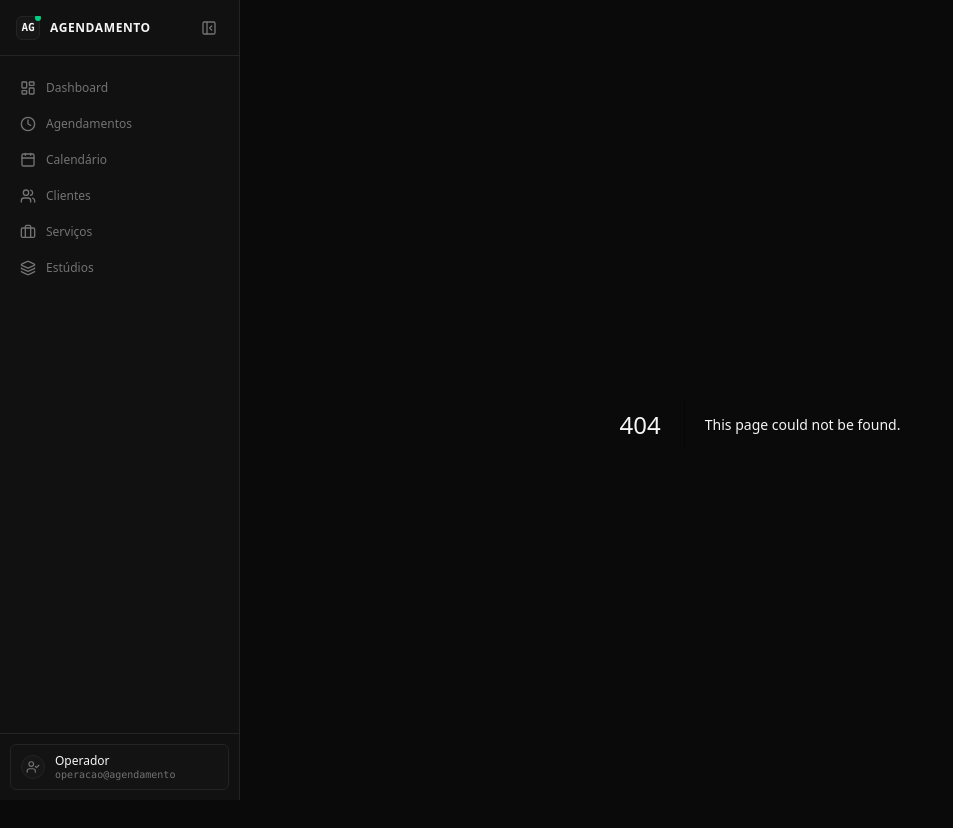
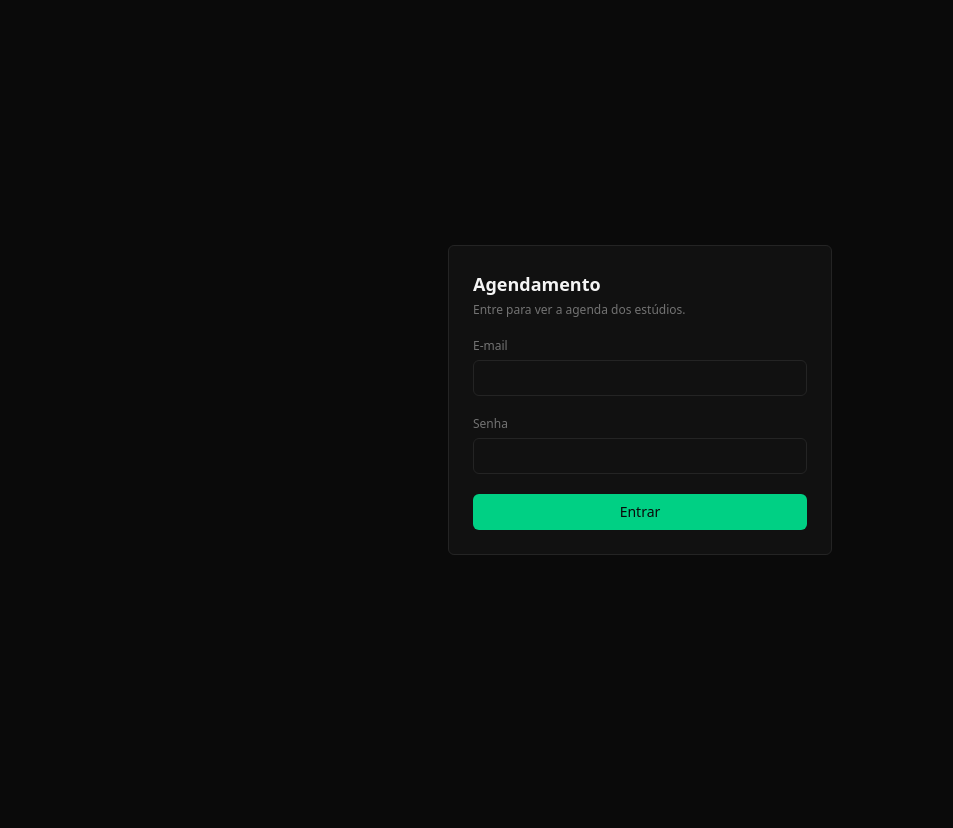
Before and after one commit to ericksantanadasilva/agendamento, a Next.js app in the folder frontend/: page /login in a window 1280 px wide. Before the commit this address had no page. Shown: the top 828 px of the page, without its empty margins (0-953 px from the left). After the commit the page ends 800 px from the top, so only its background shows below. Built offline with nearby package versions, Linux system fonts and the light colour scheme; no server answers.

Commit message:
feat(frontend): adiciona tela de login

```diff
--- /dev/null
+++ b/frontend/app/login/page.tsx
@@ -0,0 +1,86 @@
+"use client";
+
+import * as React from "react";
+import { useRouter } from "next/navigation";
+import { Button } from "@/components/ui/button";
+import { Input } from "@/components/ui/input";
+import { ApiError, apiClient } from "@/lib/api";
+import { setToken } from "@/lib/auth-storage";
+
+interface LoginResponse {
+    acess_token: string;
+}
+
+export default function LoginPage() {
+    const router = useRouter();
+    const [email, setEmail] = React.useState('');
+    const [password, setPassword] = React.useState('');
+    const [error, setError] = React.useState<string | null>(null);
+    const [loading, setLoading] = React.useState(false);
+
+    async function handleSubmit(event: React.FormEvent<HTMLFormElement>) {
+        event.preventDefault();
+        setError(null);
+        setLoading(true);
+
+        try {
+            const data = await apiClient<LoginResponse>('/auth/login', {
+                method: 'POST',
+                body: JSON.stringify({ email, password }),
+            });
+            setToken(data.acess_token);
+            router.replace('/');
+        } catch (err) {
+            if (err instanceof ApiError) {
+                setError(err.message)
+            } else {
+                setError('Não foi possível conectar ao servidor.');
+            }
+        } finally {
+            setLoading(false);
+        }
+    }
+
+    return (
+        <main className="flex min-h-screen items-center justify-center p-4">
+            <form
+             onSubmit={handleSubmit}
+             className="w-full max-w-sm space-y-5 rounded-[var(--radius)] border border-border bg-card p-6"
+            >
+                <div className="space-y-1">
+                    <h1 className="text-lg font-semibold">Agendamento</h1>
+                    <p className="text-xs text-muted-foreground">
+                        Entre para ver a agenda dos estúdios.
+                    </p>
+                </div>
+
+                <Input
+                 label="E-mail"
+                 type="email"
+                 autoComplete="username"
+                 required
+                 value={email}
+                 onChange={(e) => setEmail(e.target.value)}
+                />
+                <Input
+                 label="Senha"
+                 type="password"
+                 autoComplete="current-password"
+                 required
+                 value={password}
+                 onChange={(e) => setPassword(e.target.value)}
+                />
+
+                {error && (
+                    <p role='alert' className="text-xs font-medium text-destructive">
+                        {error}
+                    </p>
+                )}
+
+                <Button type="submit" className="w-full" disabled={loading}>
+                    {loading ? 'Entrando...' : 'Entrar'}
+                </Button>
+            </form>
+        </main>
+    );
+}
--- a/frontend/components/layout/app-shell.tsx
+++ b/frontend/components/layout/app-shell.tsx
@@ -3,12 +3,14 @@
 import * as React from "react";
 import { Sidebar } from "./sidebar";
 import { FloatingBottomNav } from "./floating-bottom-nav";
+import { usePathname } from "next/navigation";
 
 export interface AppShellProps {
   children: React.ReactNode;
 }
 
 export function AppShell({ children }: AppShellProps) {
+  const pathname = usePathname();
   const [isCollapsed, setIsCollapsed] = React.useState(false);
 
   // Carrega a preferência salva no carregamento
@@ -26,6 +28,10 @@ export function AppShell({ children }: AppShellProps) {
       return next;
     });
   }, []);
+
+  if (pathname === '/login') {
+    return <>{children}</>
+  }
 
   return (
     <div className="flex min-h-screen bg-background text-foreground">
```
